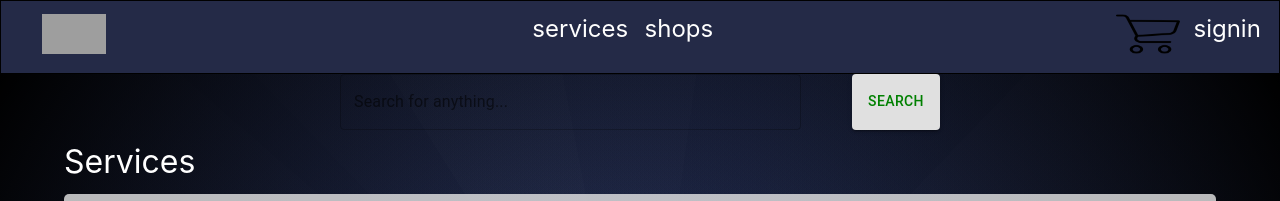
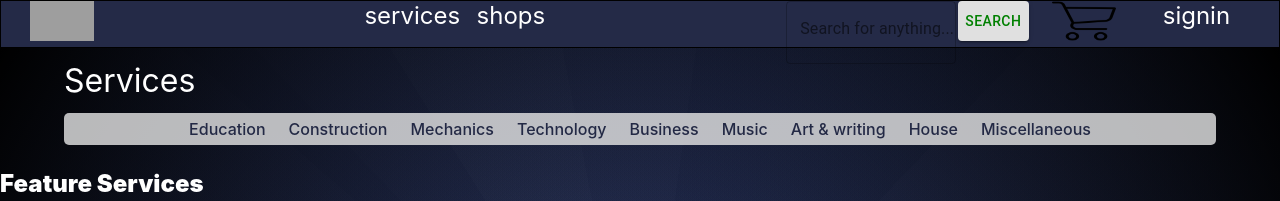
Before and after one commit to Louis-Huynh/Helpii, a React (Create React App) app: page /services in a window 1280 px wide. Shown: the top 201 px of the page. Built offline with nearby package versions, Linux system fonts and the light colour scheme; no server answers; grey boxes are pictures that could not be loaded.

Commit message:
46: updated search bar to navigation

```diff
--- a/src/Components/Links.js
+++ b/src/Components/Links.js
@@ -6,6 +6,8 @@ import { COLORS } from "../Styles/Color";
 import Logo from "../assets/Logo/logo.png";
 import UserIcon from "../assets/icons/user.png";
 import CartIcon from "../assets/icons/shoppingCart.png";
+
+import SearchBar from "../Containers/SearchBar";
 
 import { useSelector, useDispatch } from "react-redux";
 
@@ -27,6 +29,7 @@ const Links = () => {
       </MiddleWrapper>
 
       <RightSideWrapper>
+        <SearchBar />
         <LinkItem to="/cart">
           <img style={{ height: "5vh", width: "5vw" }} src={CartIcon} />
         </LinkItem>
@@ -71,7 +74,6 @@ const LinkItem = styled(Link)`
 `;
 
 const Wrapper = styled.div`
-  padding: 1%;
   display: flex;
   flex-direction: rows;
   justify-content: space-between;
--- a/src/Containers/SearchBar.js
+++ b/src/Containers/SearchBar.js
@@ -7,11 +7,13 @@ const SearchBar = () => {
   return (
     <Wrapper>
       <TextWrapper
-        id="outlined-basic"
+        style={{ height: "5vh" }}
         label="Search for anything..."
         variant="outlined"
       />
-      <SubmitBtn variant="contained">Search</SubmitBtn>
+      <SubmitBtn style={{ height: "5vh" }} variant="contained">
+        Search
+      </SubmitBtn>
     </Wrapper>
   );
 };
@@ -24,14 +26,15 @@ const Wrapper = styled.div`
 `;
 
 const TextWrapper = styled(TextField)`
-  width: 40vw;
   .MuiOutlinedInput-root {
-    margin-right: 10%;
+    margin-right: 1%;
+    padding: 2%;
   }
 `;
 
 const SubmitBtn = styled(Button)`
   .MuiButton-label {
     color: green;
+    padding: 2%;
   }
 `;
--- a/src/Section/Services.js
+++ b/src/Section/Services.js
@@ -1,6 +1,5 @@
 import React from "react";
 import styled from "styled-components";
-import SearchBar from "../Containers/SearchBar";
 import ServicesMenu from "../Containers/ServicesMenu";
 import LatestServices from "../Containers/LatestServices";
 import FeatureServices from "../Containers/FeatureServices";
@@ -8,7 +7,6 @@ import FeatureServices from "../Containers/FeatureServices";
 const Services = () => {
   return (
     <Wrapper>
-      <SearchBar />
       <ServicesMenu />
       <FeatureServices />
       <LatestServices />
```
